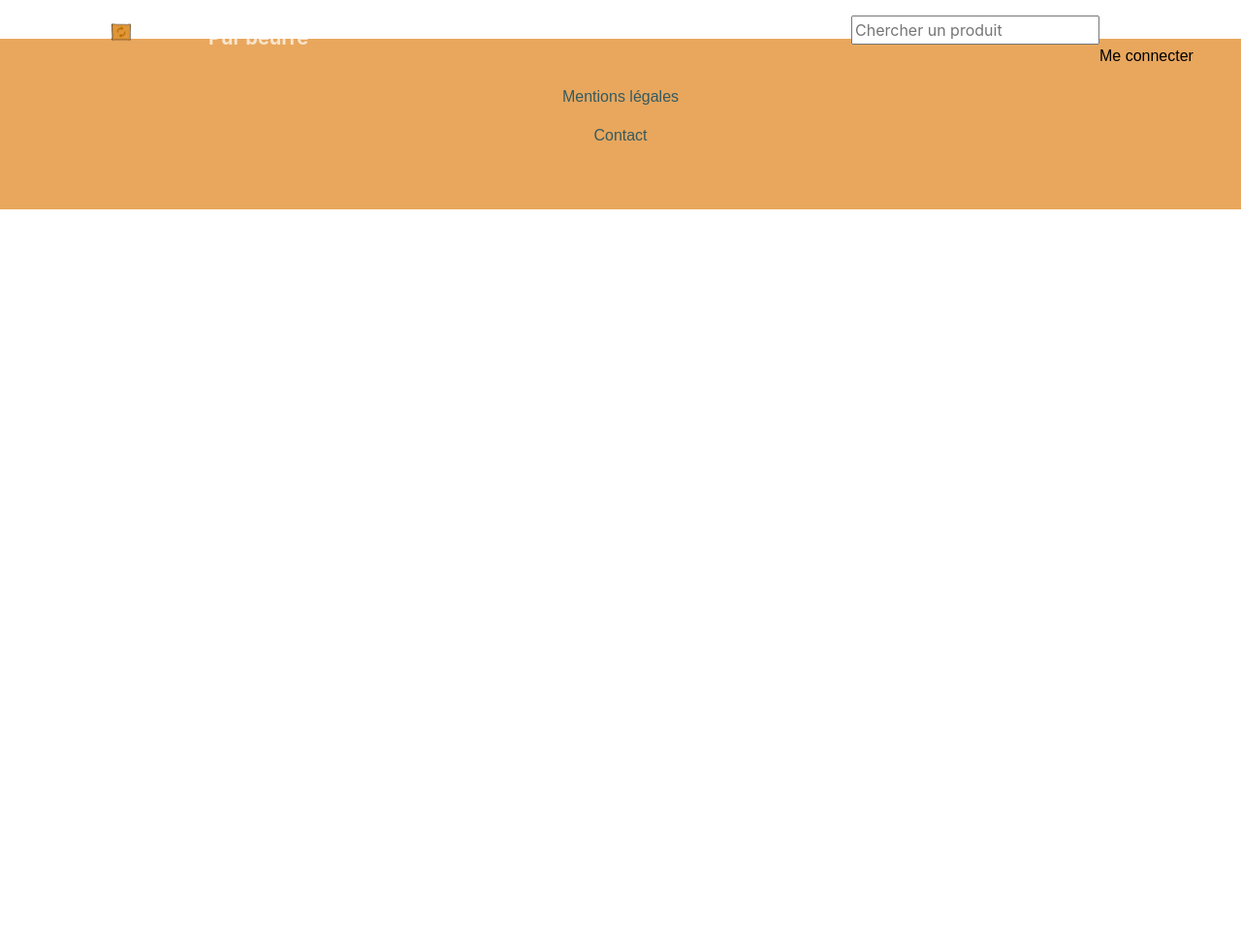
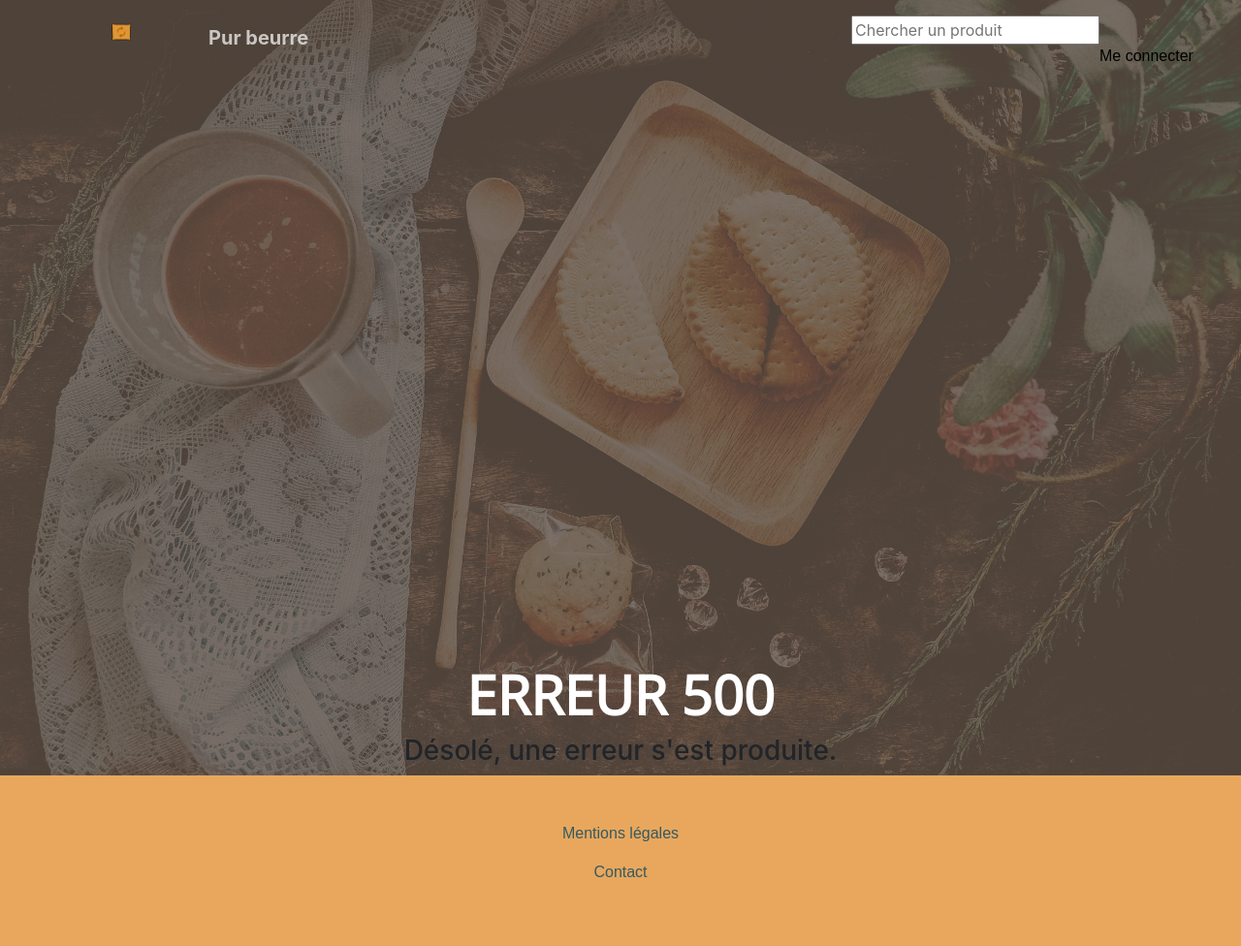
Before and after one commit to helenecourau/pur_beurre, a Django app: template website/templates/500.html in a window 1280 px wide. Shown: the whole page at 97% size. Before the commit the page ends 216 px from the top, so only its background shows below. Run offline with Django 3.2, Linux system fonts and the light colour scheme; the template is opened without the code that fills it, so the values that code supplies are empty; some libraries are stand-ins or nearby versions; some web fonts are replaced.

Commit message:
changes on pages 404 and 500

```diff
--- a/website/templates/500.html
+++ b/website/templates/500.html
@@ -1,4 +1,13 @@
 {% extends "base.html" %}
 {% block content %}
-<p>Désolé, une erreur s'est produite.</p>
+<header class="masthead">
+	    <div class="container h-100">
+	        <div class="row h-100 align-items-center justify-content-center text-center">
+	            <div class="col-lg-10 align-self-end">
+	                <h1 class="text-uppercase text-white font-weight-bold">Erreur 500</h1>
+	                <h3>Désolé, une erreur s'est produite.</h3>
+	            </div>
+	        </div>
+	    </div>
+	  </header>
 {% endblock %}
```
Also changed, not shown: website/templates/404.html (+10 -2 lines).
